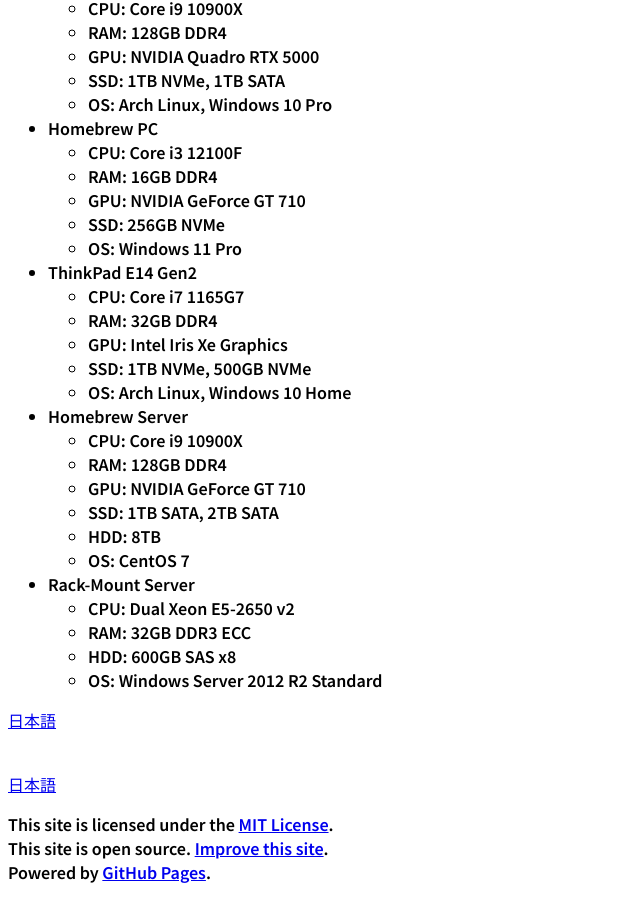
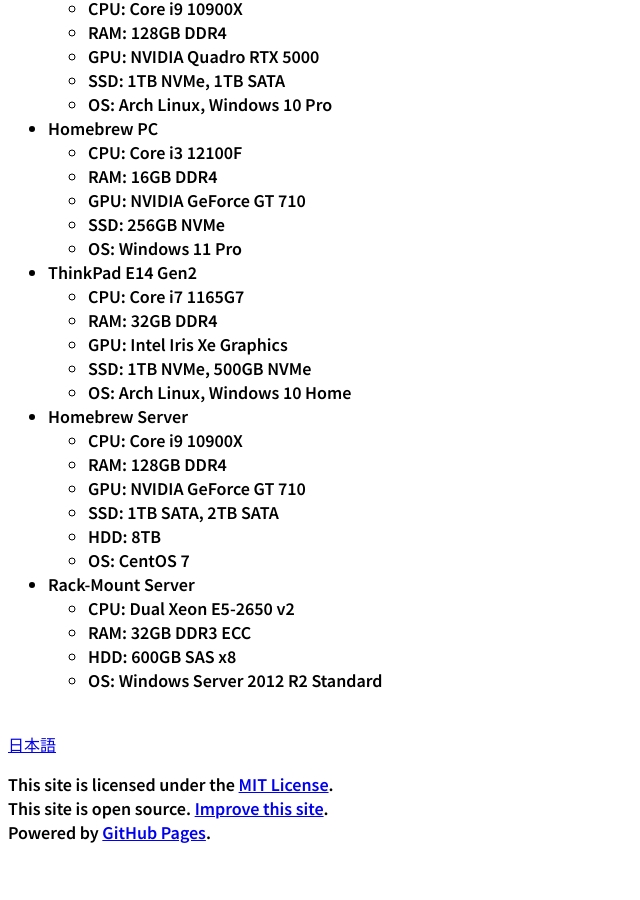
Before and after one commit to t-sasaki915/t-sasaki-net, a Jekyll site: the page built from docs/english/index.md, in a window 1280 px wide and 900 px high, scrolled down 1925 px. Shown: the whole window, without its empty margins (0-640 px from the left). Built offline with Jekyll 4.4.1, drawn with Linux system fonts in a browser that asks for light colours; Markdown is read by kramdown in place of the engine named in the settings; after the commit the page ends 2785 px from its top, so only the background shows below that.

Commit message:
Update index.md

```diff
--- a/docs/english/index.md
+++ b/docs/english/index.md
@@ -109,6 +109,3 @@
   - RAM: 32GB DDR3 ECC
   - HDD: 600GB SAS x8
   - OS: Windows Server 2012 R2 Standard
-<br>
-
-[日本語](/)
```
